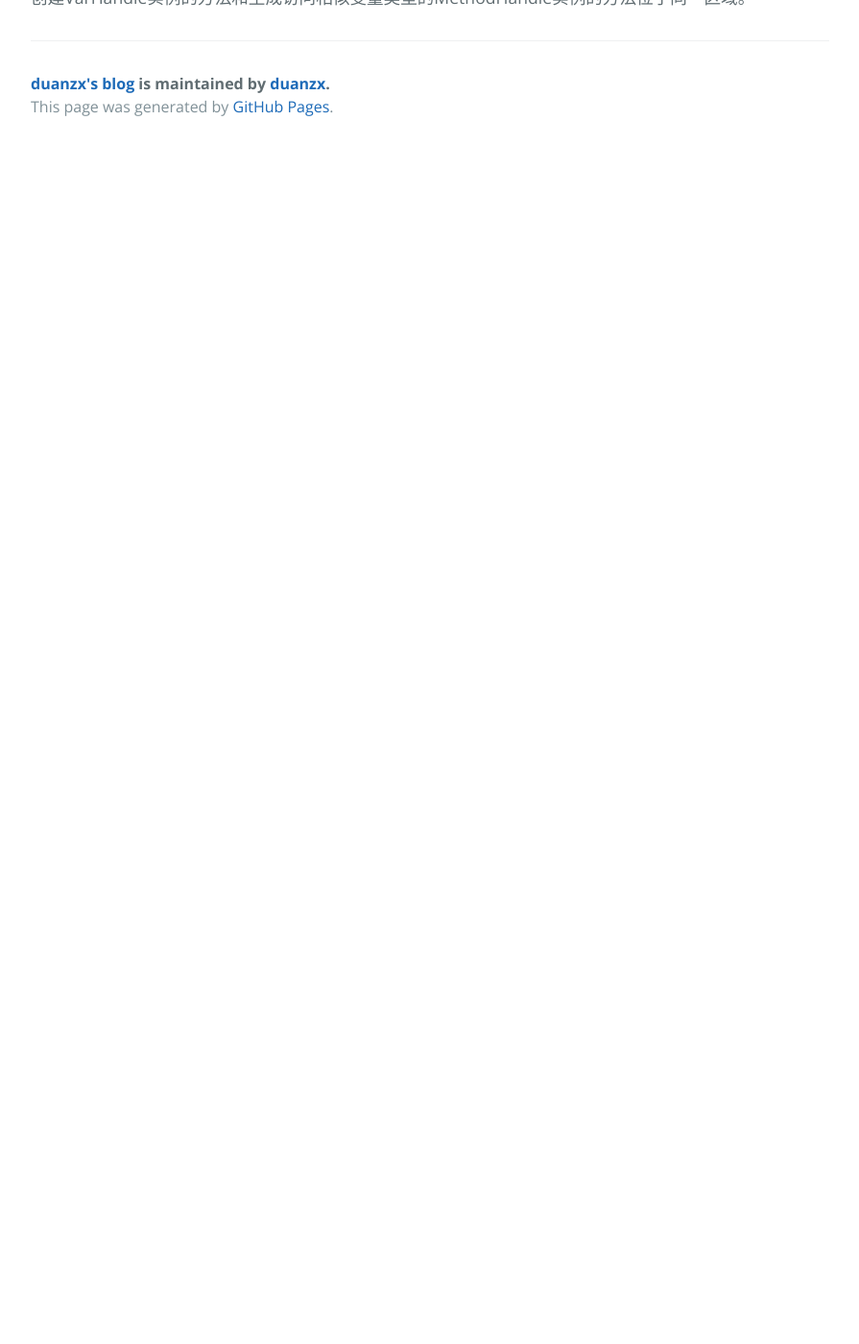
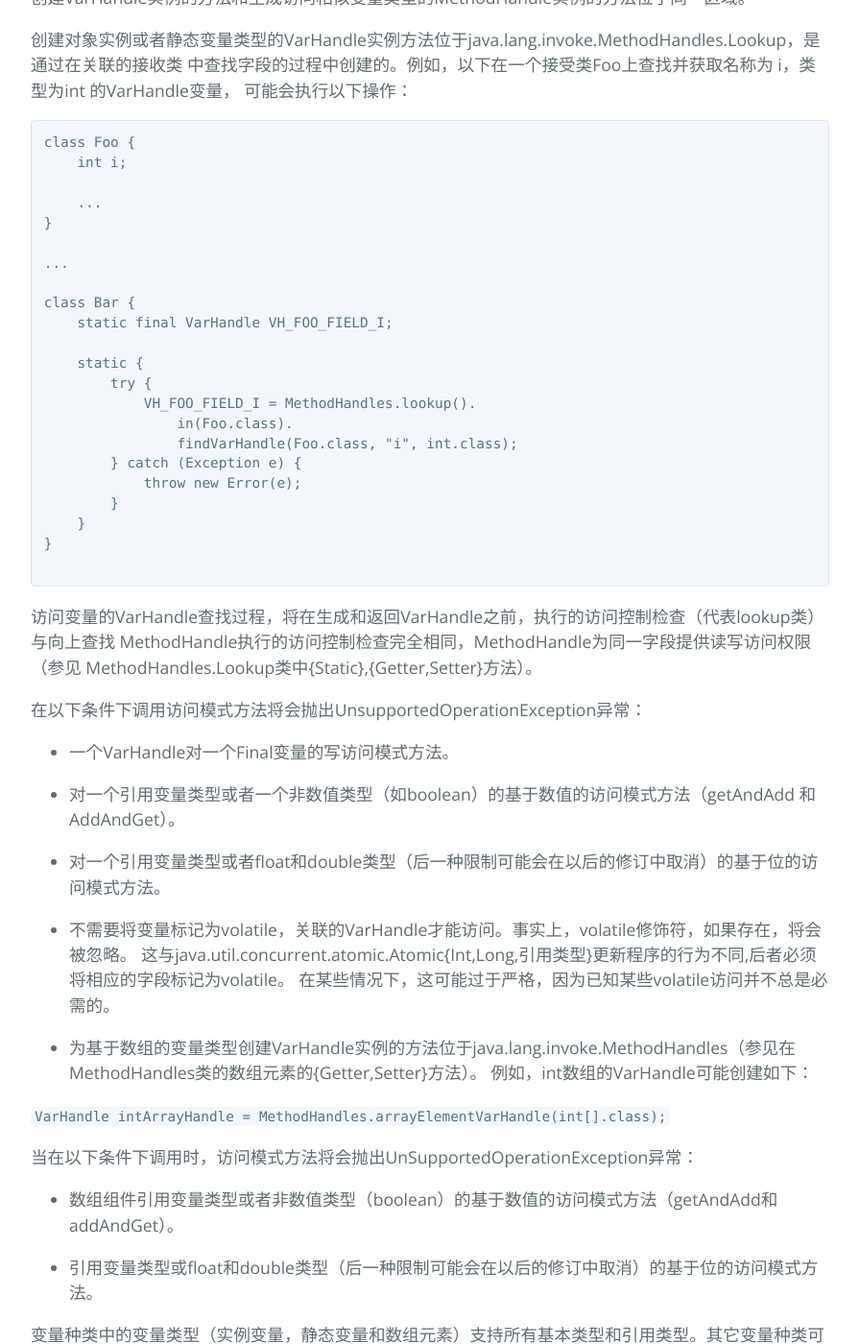
Before and after one commit to duanzx/duanzx.github.io, a Jekyll site: the page built from _posts/2019-10-19-JEP193VarHandles.md, in a window 1280 px wide and 1400 px high, scrolled down 2873 px. Shown: the whole window at 96% size, without its empty margins (192-1087 px from the left). Built offline with Jekyll 4.4.1, drawn with Linux system fonts in a browser that asks for light colours; our own code applies the rules of GitHub Pages for plain Markdown files; before the commit the page ends 3028 px from its top, so only the background shows below that; some of the changed text lies outside the part shown.

Commit message:
译文 JEP 193

````diff
--- a/_posts/2019-10-19-JEP193VarHandles.md
+++ b/_posts/2019-10-19-JEP193VarHandles.md
@@ -36,7 +36,7 @@
 
 ## 动机
 随着并发和并行编程在Java中持续扩展，开发者对不能使用Java构造函数管理单个类上的字段的原子或有序操作，
-感到越来越沮丧。例如，对一个计数字段进行原子递增。到目前为止，实现这些效果的唯一方法还是使用单独的AtomicInteger
+感到越来越沮丧。例如，对一个计数值段进行原子递增。到目前为止，实现这些效果的唯一方法还是使用单独的AtomicInteger
 （增加了空间开销和额外的并发问题来管理间接寻址），或者，在某些情况下，使用原子性的字段更新程序
 （经常遇到比操作本身还要多的开销），或者使用不安全的（不可携带也不受支持）JVM内部的sun.misc.Unsafe API。
 内部函数运行的更快，所以它们已经被广泛地使用，这不利用安全性和可移植性。
@@ -50,7 +50,7 @@
 描述的堆外区域中的位置。
 
 变量句柄需要库函数增强，JVM增强，还有编译器的支持。另外，它需要对Java语言规范和JVM规范作少量的更新。少量语言增强，
-还考虑了编译时类型检查和少量补充语法。预期得到的规范将以自然的方式扩展到附加的原始值类型或类似数组的类型，如果它们
+还考虑了编译时类型检查和少量补充语法。预期得到的规范将以自然的方式扩展到附加的基本类型或类似数组的类型，如果它们
 被添加到Java中。不过，这不是一种用于控制多个变量访问和更新的通用事务机制。描述和实现这种结构的替代形式，
 可能会在这个JEP过程中探索，也可能成为后续JEPs的主题。
 
@@ -68,7 +68,7 @@ UnSupportedOperationException异常。
 
 3. 原子更新访问模式，如对一个变量执行CAS，变量的读写都具有volatile 内存序效果。
 
-4. 数字原子更新访问模式，如get-and-add，写操作时具有plain 内存序效果，读操作时具有acquire 内存序效果。
+4. 数值原子更新访问模式，如get-and-add，写操作时具有plain 内存序效果，读操作时具有acquire 内存序效果。
 
 5. 按位原子更新访问模式，如get-and-bitwise-and，在写操作时具有release 内存序效果，读操作时具有plain 内存序效果。
 
@@ -76,6 +76,94 @@ UnSupportedOperationException异常。
 
 访问模式方法的多态特性使得变量句柄仅使用一个抽象类就可以支持多种变量种类和变量类型。
 这避免了变量类型和类型特定类的爆炸。此外，尽管访问模式的多态方法会被声明为对象的可变参数数组，这样的多态特性确保
-不会有原始值参数的装箱，也不会将参数打包到数组中。这是使得HotSpot解释器和C1/C2编译器在运行时具有可预测的行为和性能。
+不会有基本类型参数的装箱，也不会将参数打包到数组中。这是使得HotSpot解释器和C1/C2编译器在运行时具有可预测的行为和性能。
 
 创建VarHandle实例的方法和生成访问相似变量类型的MethodHandle实例的方法位于同一区域。
+
+创建对象实例或者静态变量类型的VarHandle实例方法位于java.lang.invoke.MethodHandles.Lookup，是通过在关联的接收类
+中查找字段的过程中创建的。例如，以下在一个接受类Foo上查找并获取名称为 i，类型为int 的VarHandle变量，
+可能会执行以下操作：
+```
+class Foo {
+    int i;
+
+    ...
+}
+
+...
+
+class Bar {
+    static final VarHandle VH_FOO_FIELD_I;
+
+    static {
+        try {
+            VH_FOO_FIELD_I = MethodHandles.lookup().
+                in(Foo.class).
+                findVarHandle(Foo.class, "i", int.class);
+        } catch (Exception e) {
+            throw new Error(e);
+        }
+    }
+}
+
+```
+
+访问变量的VarHandle查找过程，将在生成和返回VarHandle之前，执行的访问控制检查（代表lookup类）与向上查找
+MethodHandle执行的访问控制检查完全相同，MethodHandle为同一字段提供读写访问权限
+（参见 MethodHandles.Lookup类中{Static},{Getter,Setter}方法）。
+
+在以下条件下调用访问模式方法将会抛出UnsupportedOperationException异常：
+
+* 一个VarHandle对一个Final变量的写访问模式方法。
+
+* 对一个引用变量类型或者一个非数值类型（如boolean）的基于数值的访问模式方法（getAndAdd 和 AddAndGet）。
+
+* 对一个引用变量类型或者float和double类型（后一种限制可能会在以后的修订中取消）的基于位的访问模式方法。
+
+* 不需要将变量标记为volatile，关联的VarHandle才能访问。事实上，volatile修饰符，如果存在，将会被忽略。
+这与java.util.concurrent.atomic.Atomic{Int,Long,引用类型}更新程序的行为不同,后者必须将相应的字段标记为volatile。
+在某些情况下，这可能过于严格，因为已知某些volatile访问并不总是必需的。
+
+* 为基于数组的变量类型创建VarHandle实例的方法位于java.lang.invoke.MethodHandles（参见在MethodHandles类的数组元素的{Getter,Setter}方法）。
+例如，int数组的VarHandle可能创建如下：
+
+``
+VarHandle intArrayHandle = MethodHandles.arrayElementVarHandle(int[].class);
+``
+
+当在以下条件下调用时，访问模式方法将会抛出UnSupportedOperationException异常：
+
+* 数组组件引用变量类型或者非数值类型（boolean）的基于数值的访问模式方法（getAndAdd和addAndGet）。
+
+* 引用变量类型或float和double类型（后一种限制可能会在以后的修订中取消）的基于位的访问模式方法。
+
+变量种类中的变量类型（实例变量，静态变量和数组元素）支持所有基本类型和引用类型。其它变量种类可以支持所有这些变量
+类型或者这些变量类型的一部分。
+
+为基于数组视图的变量类型创建VarHandle实例的方法也位于java.lang.invoke.MethodHandles中。例如，将一个字节数组
+视为一个未对齐的Long数组的VarHandle可以创建如下：
+
+``
+VarHandle longArrayViewHandle = MethodHandles.byteArrayViewVarHandle(
+        long[].class, java.nio.ByteOrder.BIG_ENDIAN);
+``
+
+尽管使用java.nio.ByteBuffer也可以实现类似的机制，它要求创建一个ByteBuffer实例来包装字节数组。由于escape分析的
+脆弱性以及访问必须经过ByyteBuffer实例，这并不总是能保证可靠的性能。在未对齐访问的情况下，除了普通访问模式外，
+所有方法都将抛出IllegalStateException 异常。用于对齐访问的某些volatile操作，取决于变量类型。这样的VarHandle
+实例将可用于将数组访问矢量化。
+
+访问模式方法的参数数量，参数类型和返回类型由变量类型，访问模式的变量类型及其特点控制。VarHandle的创建方法（如前所述）
+将记录这些需求。例如，先前查找的VH_FOO_FIELD_I变量上的compareAndSet将要求3个参数，一个作为接收者的Foo实例参数，
+另外两个int类型的参数，一个作为期望值，一个作为实际值：
+
+``
+Foo f = ...
+boolean r = VH_FOO_FIELD_I.compareAndSet(f, 0, 1);
+``
+
+相反，一个getAndSet要求2个参数，一个接收实例Foo和一个作为待更新值的int类型参数：
+
+``
+int o = (int) VH_FOO_FIELD_I.getAndSet(f, 2);
+``
````
